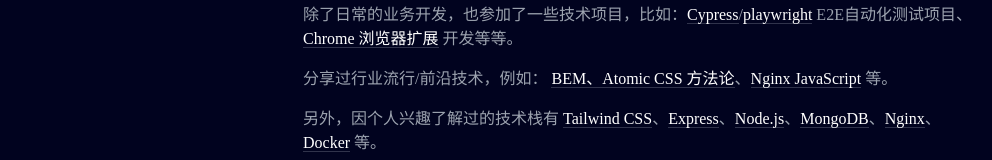
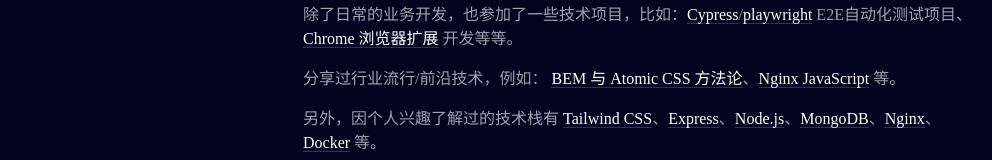
Before and after one commit to liuhq8796/liuhq8796.github.io, a Vue app: page / in a window 1280 px wide. Shown: the part 273-433 px from the top of the page, without its empty margins (1-993 px from the left). Built offline with nearby package versions, Linux system fonts and the light colour scheme.

Commit message:
fix: 修改技术分享名称

```diff
--- a/src/views/HomeView.vue
+++ b/src/views/HomeView.vue
@@ -99,7 +99,7 @@ const technologyStack2 = [
       </p>
       <p class="my-4 first:mt-0 text-gray-400 text-base">
         分享过行业流行/前沿技术，例如：
-        <BaseLink href="#" target="_self">BEM、Atomic CSS 方法论</BaseLink>、<BaseLink
+        <BaseLink href="#" target="_self">BEM 与 Atomic CSS 方法论</BaseLink>、<BaseLink
           href="#"
           target="_self"
           >Nginx JavaScript</BaseLink
```
